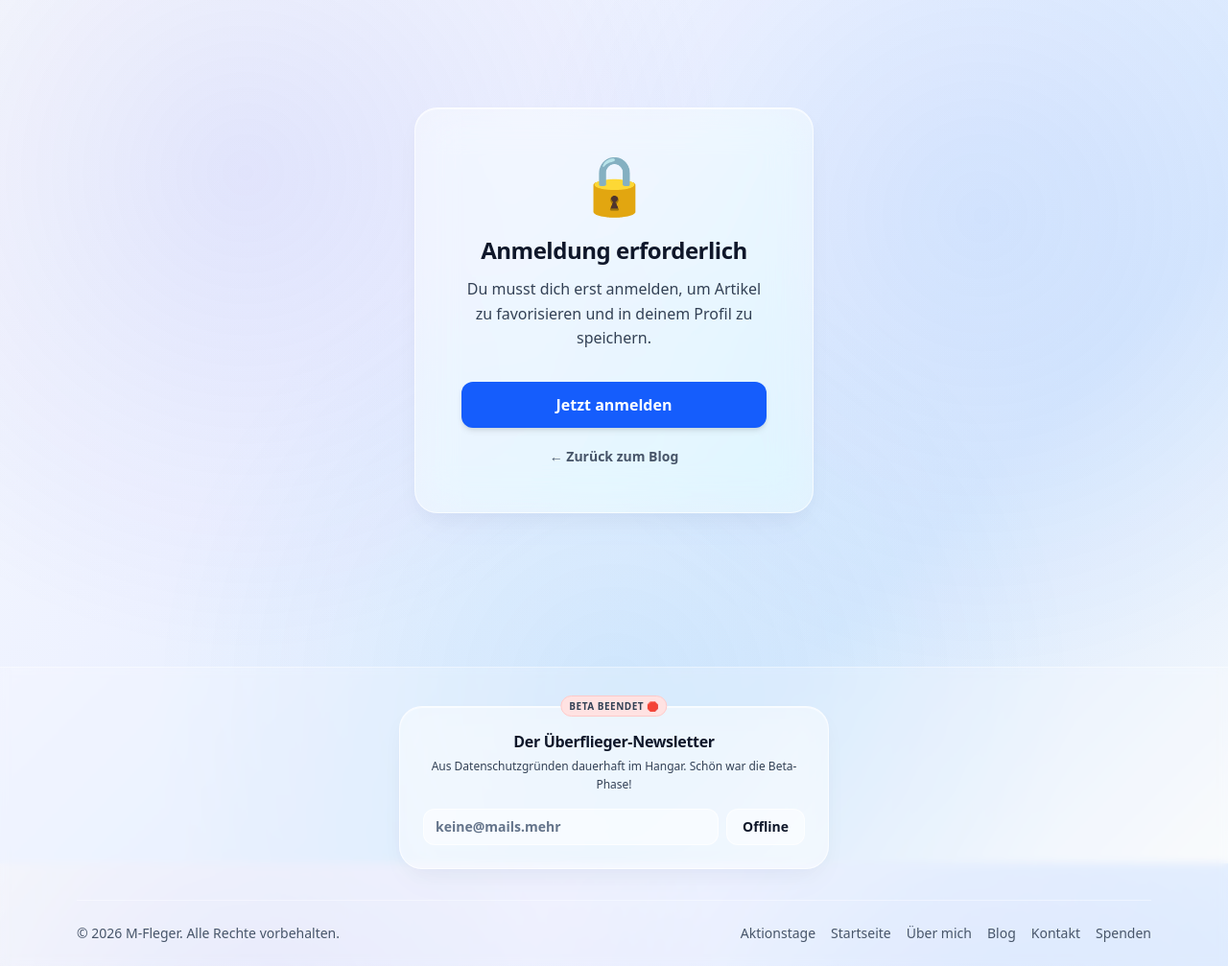
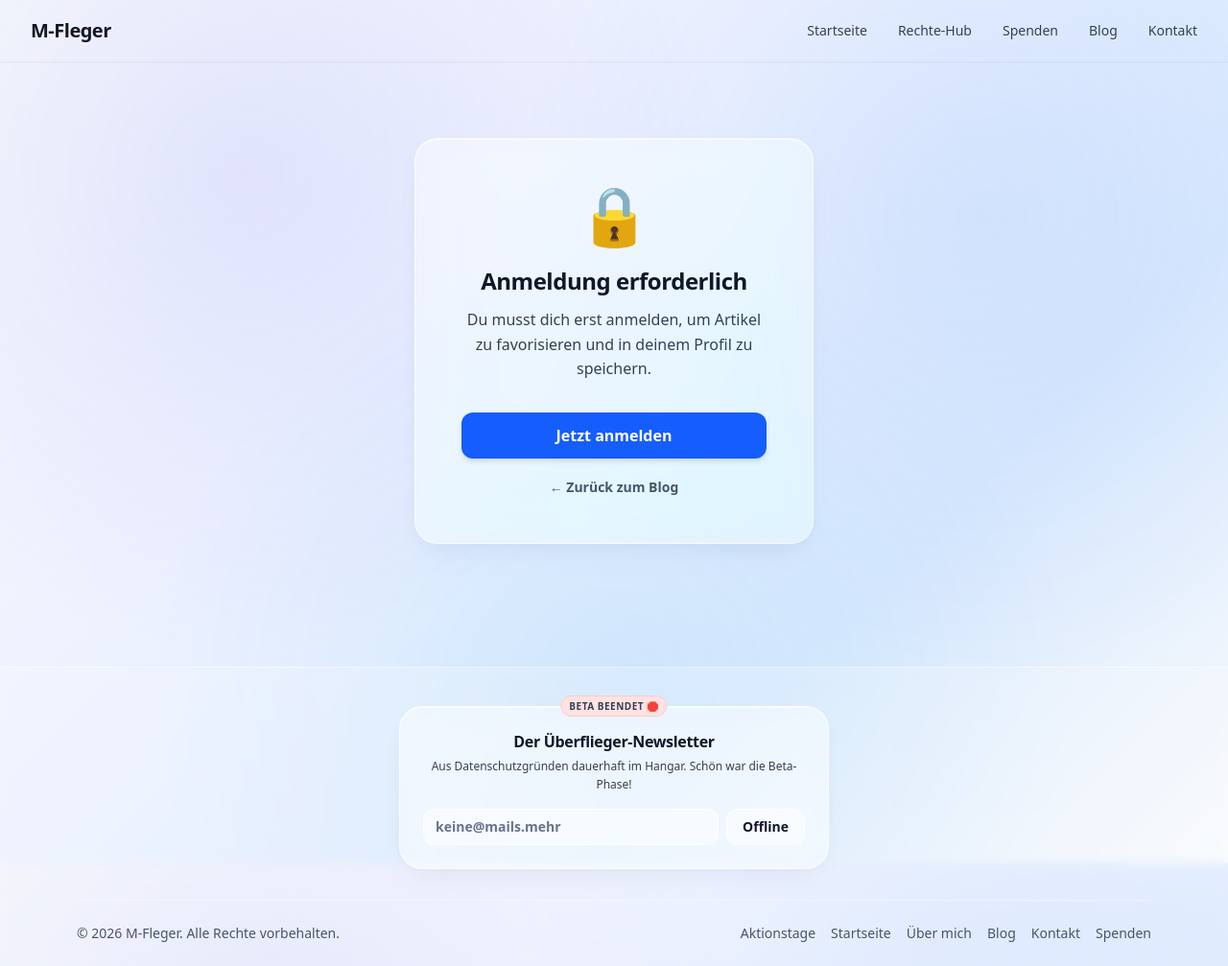
Before and after one commit to julian13053/julian13053.github.io, a Jekyll site: the page built from anmeldung-erforderlich.html, in a window 1280 px wide and 1007 px high. Shown: the whole window at 96% size. Built offline with Jekyll 4.4.1, drawn with Linux system fonts in a browser that asks for light colours; a script that is not in the unit is left out.

Commit message:
navigation.html aktualisieren

```diff
--- a/_includes/navigation.html
+++ b/_includes/navigation.html
@@ -1,30 +1,83 @@
-<div class="hidden md:hidden px-4 pt-2 pb-4 space-y-2" id="mobile-menu">
-    <div class="liquid-glass p-4 space-y-2 shadow-lg">
+<div class="max-w-7xl mx-auto px-4 sm:px-6 lg:px-8 relative z-50">
+    <div class="flex items-center justify-between h-16">
 
-        <a href="/" class="block px-3 py-2 rounded-xl text-base font-semibold text-gray-950 hover:bg-white/40 no-underline transition-all">Startseite</a>
-        <a href="/unsere-rechte.html" class="block px-3 py-2 rounded-xl text-base font-semibold text-gray-950 hover:bg-white/40 no-underline transition-all">Rechte-Hub</a>
-        <a href="/spenden.html" class="block px-3 py-2 rounded-xl text-base font-semibold text-gray-950 hover:bg-white/40 no-underline transition-all">Spenden</a>
-        <a href="/blog.html" class="block px-3 py-2 rounded-xl text-base font-semibold text-gray-950 hover:bg-white/40 no-underline transition-all">Blog</a>
+        <div class="flex-shrink-0">
+            <a href="/" class="text-xl font-black tracking-tight text-gray-900 no-underline">
+                M-Fleger
+            </a>
+        </div>
 
-        <div class="border-t border-white/20 my-2"></div>
+        <div class="hidden md:flex items-center space-x-8">
+            <a href="/" class="text-sm font-medium text-gray-700 hover:text-blue-600 no-underline transition-colors">Startseite</a>
+            <a href="/unsere-rechte.html" class="text-sm font-medium text-gray-700 hover:text-blue-600 no-underline transition-colors">Rechte-Hub</a>
+            <a href="/spenden.html" class="text-sm font-medium text-gray-700 hover:text-blue-600 no-underline transition-colors">Spenden</a>
+            <a href="/blog.html" class="text-sm font-medium text-gray-700 hover:text-blue-600 no-underline transition-colors">Blog</a>
+            <a href="/kontakt.html" class="text-sm font-medium text-gray-700 hover:text-blue-600 no-underline transition-colors">Kontakt</a>
+        </div>
 
-        <a href="/kontakt.html" class="block px-3 py-2 rounded-xl text-sm font-medium text-gray-800 hover:bg-white/40 no-underline transition-all flex items-center gap-2">
-            ✉️ Kontakt
-        </a>
-        <a href="/impressum.html" class="block px-3 py-2 rounded-xl text-sm font-medium text-gray-800 hover:bg-white/40 no-underline transition-all flex items-center gap-2">
-            ⚖️ Impressum
-        </a>
-        <a href="/datenschutz.html" class="block px-3 py-2 rounded-xl text-sm font-medium text-gray-800 hover:bg-white/40 no-underline transition-all flex items-center gap-2">
-            🔒 Datenschutz
-        </a>
+        <div class="flex md:hidden">
+            <button id="mobile-menu-trigger" type="button" class="inline-flex items-center justify-center p-2 rounded-xl text-gray-700 hover:text-blue-600 focus:outline-none transition-all">
+                <span class="sr-only">Menü öffnen</span>
+                <svg class="h-6 w-6" xmlns="http://www.w3.org/2000/svg" fill="none" viewBox="0 0 24 24" stroke="currentColor">
+                    <path stroke-linecap="round" stroke-linejoin="round" stroke-width="2" d="M4 6h16M4 12h16M4 18h16" />
+                </svg>
+            </button>
+        </div>
 
-        <div class="border-t border-white/20 my-2"></div>
+    </div>
+</div>
+
+<div id="mobile-menu-container" class="md:hidden opacity-0 translate-y-[-10px] pointer-events-none fixed inset-x-4 top-16 z-50 transition-all duration-300 ease-out">
+    <div class="liquid-glass p-5 space-y-2 shadow-xl border border-white/40">
+
+        <a href="/" class="block px-3 py-2.5 rounded-xl text-base font-semibold text-gray-950 hover:bg-white/40 no-underline transition-all">Startseite</a>
+        <a href="/unsere-rechte.html" class="block px-3 py-2.5 rounded-xl text-base font-semibold text-gray-950 hover:bg-white/40 no-underline transition-all">Rechte-Hub</a>
+        <a href="/spenden.html" class="block px-3 py-2.5 rounded-xl text-base font-semibold text-gray-950 hover:bg-white/40 no-underline transition-all">Spenden</a>
+        <a href="/blog.html" class="block px-3 py-2.5 rounded-xl text-base font-semibold text-gray-950 hover:bg-white/40 no-underline transition-all">Blog</a>
+
+        <div class="border-t border-black/5 my-2"></div>
+
+        <a href="/kontakt.html" class="block px-3 py-2 rounded-xl text-sm font-medium text-gray-800 hover:bg-white/30 no-underline transition-all">✉️ Kontakt</a>
+        <a href="/impressum.html" class="block px-3 py-2 rounded-xl text-sm font-medium text-gray-800 hover:bg-white/30 no-underline transition-all">⚖️ Impressum</a>
+        <a href="/datenschutz.html" class="block px-3 py-2 rounded-xl text-sm font-medium text-gray-800 hover:bg-white/30 no-underline transition-all">🔒 Datenschutz</a>
+
+        <div class="border-t border-black/5 my-2"></div>
 
         <div class="pt-1">
-            <a href="/login.html" class="block w-full text-center px-4 py-2.5 rounded-xl text-base font-bold text-white bg-blue-600 hover:bg-blue-700 no-underline shadow-md shadow-blue-600/10 transition-all active:scale-95">
+            <a href="/login.html" class="block w-full text-center px-4 py-2.5 rounded-xl text-base font-bold text-white bg-blue-600 hover:bg-blue-700 no-underline shadow-md transition-all">
                 👤 Einloggen
             </a>
         </div>
 
     </div>
 </div>
+
+<script>
+    (function() {
+        const trigger = document.getElementById('mobile-menu-trigger');
+        const menu = document.getElementById('mobile-menu-container');
+
+        if (trigger && menu) {
+            trigger.addEventListener('click', function(e) {
+                e.stopPropagation();
+
+                // Schaltet die Sichtbarkeit über CSS-Klassen um
+                const isHidden = menu.classList.contains('opacity-0');
+
+                if (isHidden) {
+                    menu.classList.remove('opacity-0', 'translate-y-[-10px]', 'pointer-events-none');
+                    menu.classList.add('opacity-100', 'translate-y-0');
+                } else {
+                    menu.classList.remove('opacity-100', 'translate-y-0');
+                    menu.classList.add('opacity-0', 'translate-y-[-10px]', 'pointer-events-none');
+                }
+            });
+
+            // Schließen, wenn man irgendwo anders hinklickt
+            document.addEventListener('click', function() {
+                menu.classList.remove('opacity-100', 'translate-y-0');
+                menu.classList.add('opacity-0', 'translate-y-[-10px]', 'pointer-events-none');
+            });
+        }
+    })();
+</script>
```
